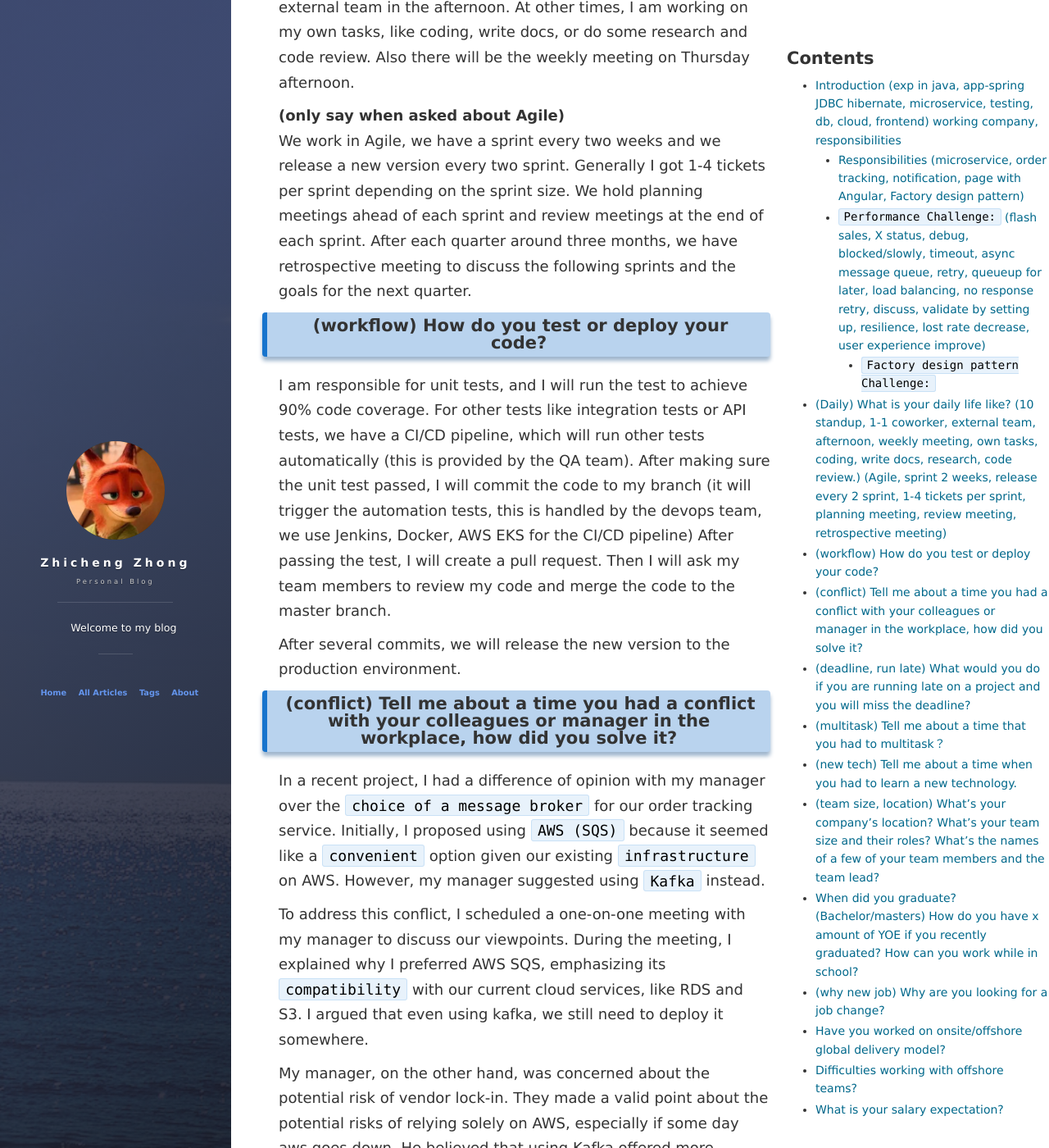
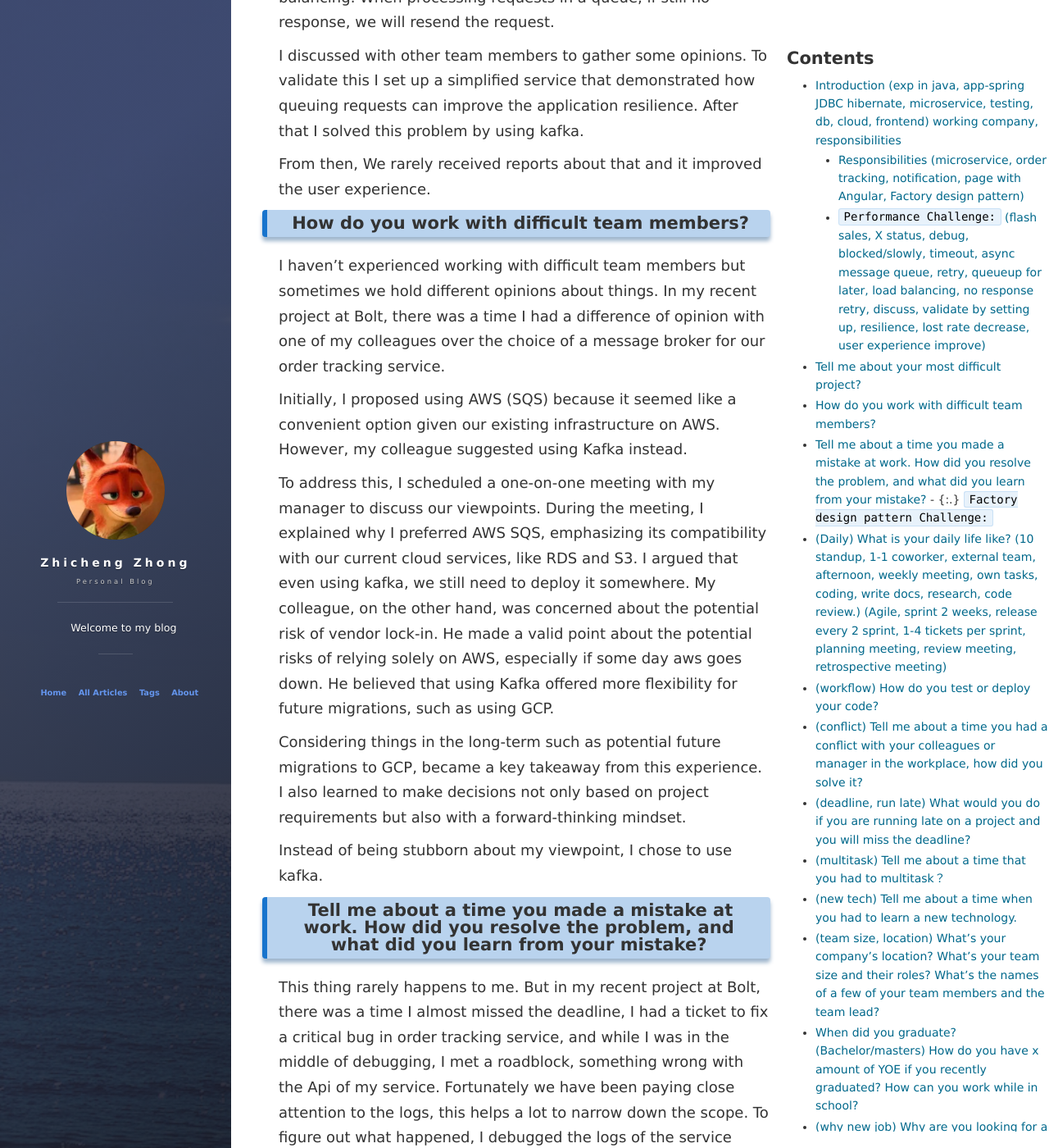
Before and after one commit to ChrisZZhong/chriszzhong.github.io, a Jekyll site: the page built from _posts/2022-09-10-script.md, in a window 1280 px wide and 1400 px high, scrolled down 3573 px. Shown: the whole window at 82% size. Built offline with Jekyll 4.4.1, drawn with Linux system fonts in a browser that asks for light colours; nearby versions of some CDN libraries; comment, search, counter and statistics services are not loaded; some of the changed text lies outside the part shown.

Commit message:
update English

```diff
--- a/_posts/2022-09-10-script.md
+++ b/_posts/2022-09-10-script.md
@@ -34,6 +34,42 @@ I also looked at how other organizations were handling similar challenges. I fou
 I discussed with other team members to `gather some opinions`. To `validate` this I set up a simplified service that demonstrated how queuing requests can improve the application `resilience`. After that I solved this problem by using kafka.
 
 From then, the lost rate of the requests decreased significantly and it improved the user experience
+
+## Tell me about your most difficult project?
+
+In my recent project at Bolt, I am responsible for order tracking related microservices, when Seasonal offers come, like flash sales, sometimes customers report that they can not see their status after placing the order, this is a damage to the user experience.
+
+To address this problem, I debugged the logs. I found that when we send many requests to external carrier Apis in a short time (like above 200), some of the requests were blocked or got responses around 3-5s, generally it will respond within 1s. After searching, this may be due to their Apis protection mechanism.
+
+To solve this problem, I did thorough research and analyzed potential approaches. I considered solutions like timeout and showing some error messages, but this approach still degrades the user experience.
+
+I also looked at how other organizations were handling similar challenges. I found that Async processing using message queue and the retry mechanism were also a good solution here to deal with it. When the carrier service responds slowly or the requests are blocked, instead of using timeout, we can queue up the request for later processing and show on frontend due to the line busy, please wait for 5-10s, and this is also good for load balancing. When processing requests in a queue, if still no response, we will resend the request.
+
+I discussed with other team members to gather some opinions. To validate this I set up a simplified service that demonstrated how queuing requests can improve the application resilience. After that I solved this problem by using kafka.
+
+From then, We rarely received reports about that and it improved the user experience.
+
+## How do you work with difficult team members?
+
+I haven't experienced working with difficult team members but sometimes we hold different opinions about things. In my recent project at Bolt, there was a time I had a difference of opinion with one of my colleagues over the choice of a message broker for our order tracking service.
+
+Initially, I proposed using AWS (SQS) because it seemed like a convenient option given our existing infrastructure on AWS. However, my colleague suggested using Kafka instead.
+
+To address this, I scheduled a one-on-one meeting with my manager to discuss our viewpoints. During the meeting, I explained why I preferred AWS SQS, emphasizing its compatibility with our current cloud services, like RDS and S3. I argued that even using kafka, we still need to deploy it somewhere. My colleague, on the other hand, was concerned about the potential risk of vendor lock-in. He made a valid point about the potential risks of relying solely on AWS, especially if some day aws goes down. He believed that using Kafka offered more flexibility for future migrations, such as using GCP.
+
+Considering things in the long-term such as potential future migrations to GCP, became a key takeaway from this experience. I also learned to make decisions not only based on project requirements but also with a forward-thinking mindset.
+
+Instead of being stubborn about my viewpoint, I chose to use kafka.
+
+## Tell me about a time you made a mistake at work. How did you resolve the problem, and what did you learn from your mistake?
+
+This thing rarely happens to me. But in my recent project at Bolt, there was a time I almost missed the deadline, I had a ticket to fix a critical bug in order tracking service, and while I was in the middle of debugging, I met a roadblock, something wrong with the Api of my service. Fortunately we have been paying close attention to the logs, this helps a lot to narrow down the scope. To figure out what happened, I debugged the logs of the service carefully to make sure other functions in my services worked fine and finally found that the order history service (which another coworker was responsible for) crashed unexpectedly, I could not get the result I wanted. At that point, I realized that the downtime could significantly delay my progress.
+
+So, I reported the situation to my manager. At the same time, I reached out to the coworker responsible for that service. I explained the urgency of the situation, and we set up a meeting and estimated the recovery time together. In the end, my manager rescheduled the deadline for my ticket.
+
+Luckily, the server recovered the next day, there was no significant impact on business, and I was able to complete the ticket on time.
+
+In this incident, What I took away was the importance of good communication and logs. A good log can help us narrow down the scope of the problem quickly. Keeping everyone in the loop, collaborating with my teammate to estimate the recovery time and discuss the solutions also contributes a lot.
 
 #### `Factory design pattern Challenge:`
 
```
